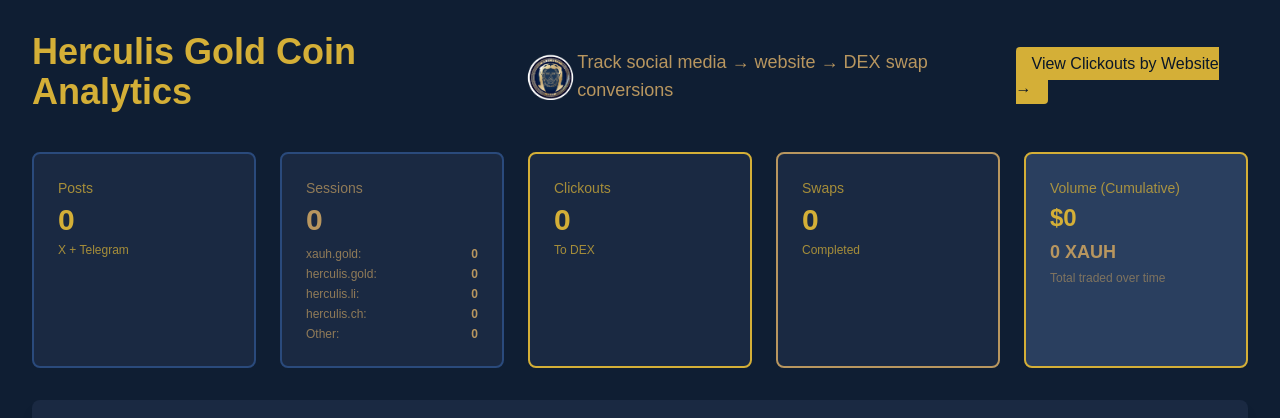
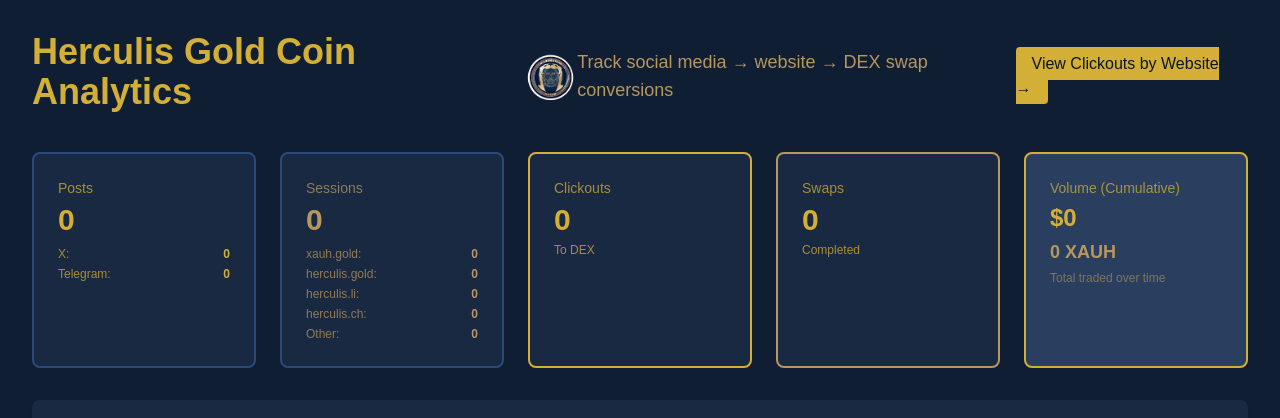
Before and after one commit to HercDevs/xauh_v3, a Next.js app: page / in a window 1280 px wide. Shown: the top 418 px of the page. Built offline with nearby package versions, Linux system fonts and the light colour scheme; no server answers; the database is empty.

Commit message:
Separate X and Telegram posts display

```diff
--- a/app/api/stats/route.ts
+++ b/app/api/stats/route.ts
@@ -9,6 +9,8 @@ export async function GET() {
     // Get overall KPIs
     const [
       totalPosts,
+      xPosts,
+      telegramPosts,
       allWebEvents,
       totalClickouts,
       totalSwaps,
@@ -16,6 +18,8 @@ export async function GET() {
       coinVolumeData,
     ] = await Promise.all([
       prisma.post.count(),
+      prisma.post.count({ where: { channel: 'X' } }),
+      prisma.post.count({ where: { channel: 'TG' } }),
       prisma.rawWebEvent.findMany({
         where: {
           eventType: 'page_view',
@@ -88,6 +92,8 @@ export async function GET() {
 
     return NextResponse.json({
       posts: totalPosts,
+      xPosts,
+      telegramPosts,
       sessions: totalSessions,
       clickouts: totalClickouts,
       swaps: totalSwaps,
--- a/app/page.tsx
+++ b/app/page.tsx
@@ -5,6 +5,8 @@ import { LineChart, Line, XAxis, YAxis, CartesianGrid, Tooltip, Legend, Responsi
 
 interface Stats {
   posts: number
+  xPosts: number
+  telegramPosts: number
   sessions: number
   clickouts: number
   swaps: number
@@ -104,11 +106,9 @@ export default function Dashboard() {
 
         {/* KPI Cards */}
         <div className="grid grid-cols-1 md:grid-cols-2 lg:grid-cols-5 gap-6 mb-8">
-          <KPICard
-            title="Posts"
-            value={stats.posts}
-            subtitle="X + Telegram"
-            variant="primary"
+          <PostsCard
+            xPosts={stats.xPosts}
+            telegramPosts={stats.telegramPosts}
           />
           <SessionsCard
             total={stats.sessions}
@@ -273,6 +273,42 @@ function KPICard({
   )
 }
 
+function PostsCard({
+  xPosts,
+  telegramPosts
+}: {
+  xPosts: number
+  telegramPosts: number
+}) {
+  const total = xPosts + telegramPosts
+  return (
+    <div
+      className="border-2 rounded-lg p-6"
+      style={{
+        backgroundColor: '#1a2942',
+        borderColor: '#2a4a7c'
+      }}
+    >
+      <div className="text-sm font-medium opacity-75 mb-1" style={{ color: '#d4af37' }}>
+        Posts
+      </div>
+      <div className="text-3xl font-bold mb-2" style={{ color: '#d4af37' }}>
+        {total}
+      </div>
+      <div className="text-xs space-y-1" style={{ color: '#d4af37' }}>
+        <div className="flex justify-between">
+          <span className="opacity-75">X:</span>
+          <span className="font-semibold">{xPosts}</span>
+        </div>
+        <div className="flex justify-between">
+          <span className="opacity-75">Telegram:</span>
+          <span className="font-semibold">{telegramPosts}</span>
+        </div>
+      </div>
+    </div>
+  )
+}
+
 function SessionsCard({
   total,
   breakdown
--- a/package.json
+++ b/package.json
@@ -16,6 +16,7 @@
   "license": "ISC",
   "dependencies": {
     "@prisma/client": "^5.19.0",
+    "@ton/core": "^0.62.0",
     "axios": "^1.7.0",
     "date-fns": "^3.6.0",
     "dotenv": "^17.2.3",
```
Also changed, not shown: 1 other file (tests, documents, lock files or other folders).
